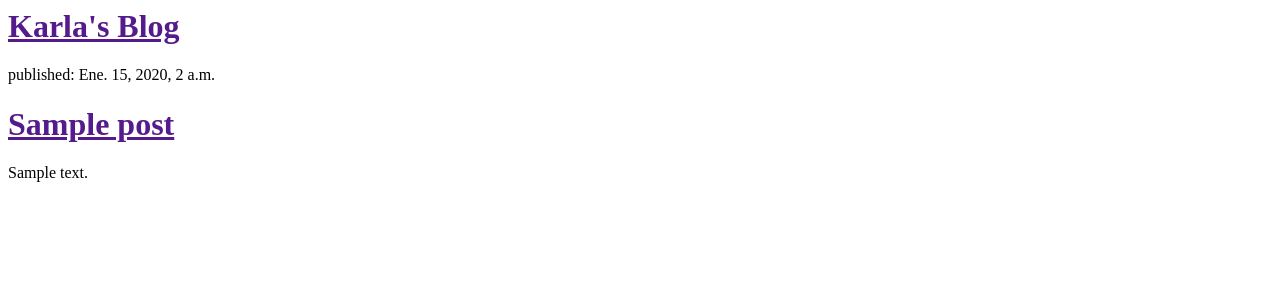
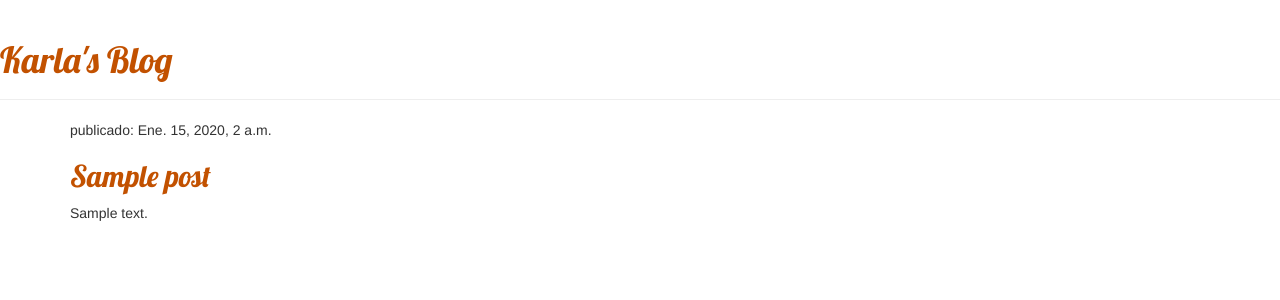
Before and after one commit to karlaruiz2310/my-first-blog, a Django app: template blog/templates/blog/post_list.html in a window 1280 px wide. Shown: the top 300 px of the page. Run offline with Django 3.2, Linux system fonts and the light colour scheme; the template is opened without the code that fills it: values that come from a table or form of the project are taken from there, others are empty; tables that the repository leaves empty hold one stand-in row (values such as "Sample post"); some libraries are stand-ins or nearby versions.

Commit message:
Modificación CSS.

```diff
--- /dev/null
+++ b/blog/static/css/blog.css
@@ -0,0 +1,8 @@
+h1 a,
+h2 a {
+    color: #c25100;
+    font-family: "Lobster";
+}
+body {
+    padding-left: 15 px;
+}
--- a/blog/templates/blog/post_list.html
+++ b/blog/templates/blog/post_list.html
@@ -1,18 +1,41 @@
+{% load static %}
 <html>
     <head>
         <title>Karla's blog</title>
+        <link
+            rel="stylesheet"
+            href="//maxcdn.bootstrapcdn.com/bootstrap/3.2.0/css/bootstrap.min.css"
+        />
+        <link
+            rel="stylesheet"
+            href="//maxcdn.bootstrapcdn.com/bootstrap/3.2.0/css/bootstrap-theme.min.css"
+        />
+        <link rel="stylesheet" href="{% static 'css/blog.css' %}" />
+        <link
+            href="https://fonts.googleapis.com/css?family=Lobster&subset=latin,latin-ext"
+            rel="stylesheet"
+            type="text/css"
+        />
     </head>
     <body>
-        <div>
+        <div class="page-header">
             <h1><a href="">Karla's Blog</a></h1>
         </div>
 
-        {% for post in posts %}
-        <div>
-            <p>published: {{post.published_date }} </p>
-            <h1><a href="">{{ post.title }}</a></h1>
-            <p> {{post.text|linebreaksbr }} </p>
+        <div class="content container">
+            <div class="row">
+                <div class="col-md-8">
+                    {% for post in posts %}
+                    <div class="post">
+                        <div class="date">
+                            <p>publicado: {{ post.published_date }}</p>
+                        </div>
+                        <h2><a href="">{{ post.title }}</a></h2>
+                        <p>{{ post.text|linebreaksbr }}</p>
+                    </div>
+                    {% endfor %}
+                </div>
+            </div>
         </div>
-        {% endfor%}
     </body>
 </html>
```
